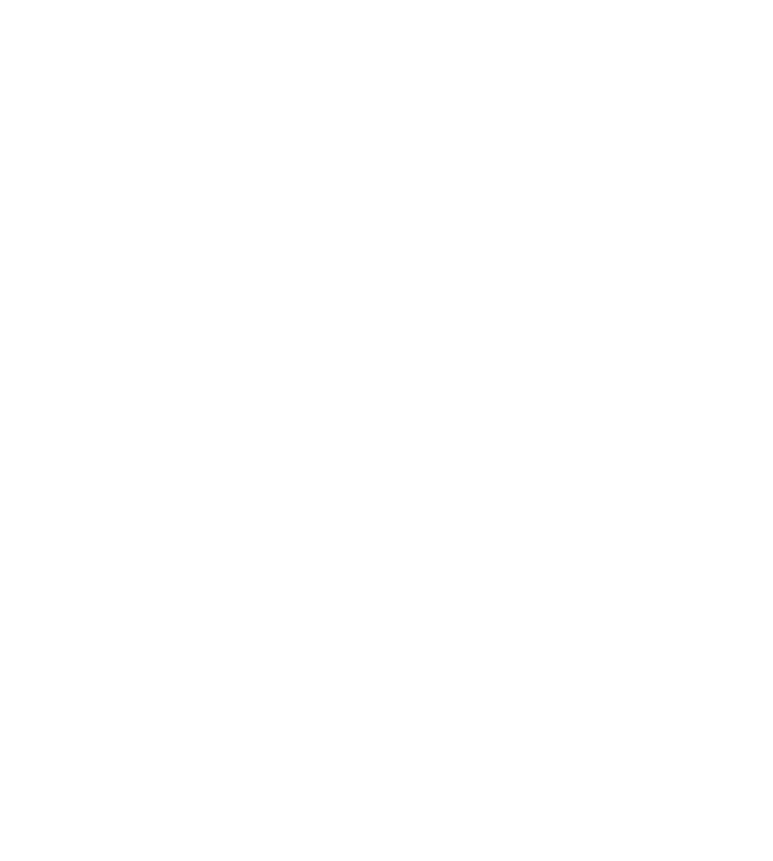
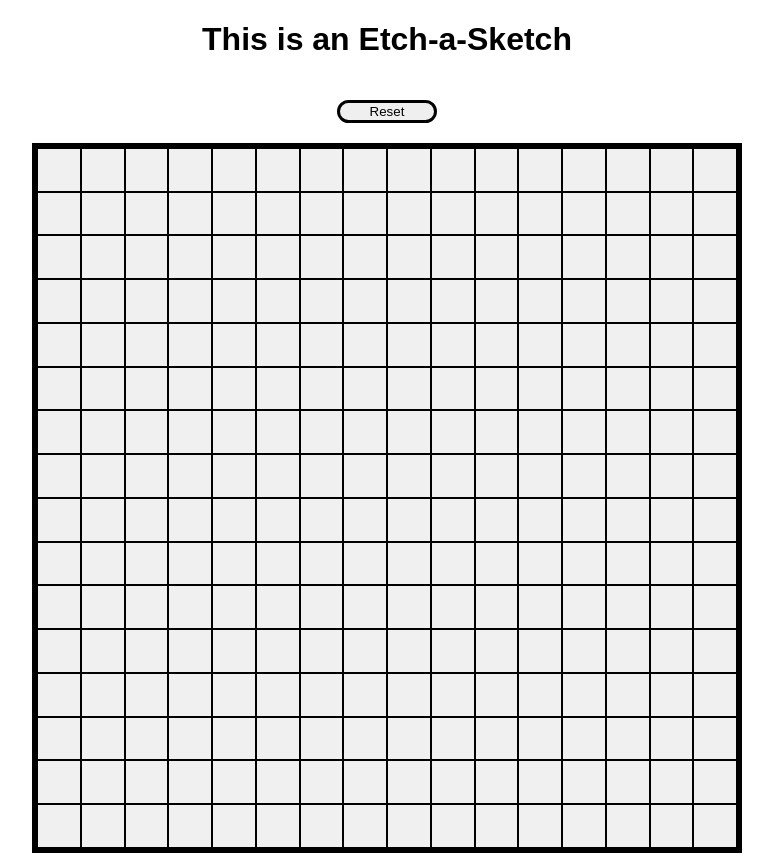
Before and after one commit to Stereww/etch-a-sketch, a plain HTML site: page index.html in a window 1280 px wide. Shown: the whole page, without its empty margins (253-1026 px from the left). Before the commit the page ends 800 px from the top, so only its background shows below. Drawn offline with Linux system fonts and the light colour scheme.

Commit message:
final commit

```diff
--- a/index.html
+++ b/index.html
@@ -6,6 +6,15 @@
   <meta charset="UTF-8"/>
 </head>
 <body>
+    <h1>This is an Etch-a-Sketch</h1>
+    <div id="etch">
+      <div id="etchGrid">
+        <button type="button" id="reset">Reset</button>
+        <div id="container">
+
+        </div>
+      </div>
+    </div>
     <script src="script.js"></script>
 </body>
 </html>
--- a/script.js
+++ b/script.js
@@ -0,0 +1,50 @@
+let gridSide = 16;
+const gridContainer = document.querySelector("#container")
+let newGridSide;
+
+function gridCalc(gridSide) {
+    gridSize = gridSide ** 2;
+    return gridSize;
+}
+
+function createDivs(gridSize) {
+    for(let i = 1; i <= gridSize; i++) {
+        let newSquare = document.createElement("div");
+        newSquare.classList = "gridSquare";
+        newSquare.addEventListener("mouseover", changeColor);
+        gridContainer.appendChild(newSquare);
+    }
+}
+
+function changeColor(cell) {
+    cell.target.style.backgroundColor = "#000000";
+}
+
+function erase(){
+    let allCells = document.querySelectorAll(".newSquare").forEach(cell => {
+        cell.style.backgroundColor = "white";
+    })
+};
+
+function cssChange(newGridSide) {
+    document.getElementById("container").style.gridTemplateRows=`repeat(${newGridSide}, 1fr)`;
+    document.getElementById("container").style.gridTemplateColumns=`repeat(${newGridSide}, 1fr)`;
+}
+
+function reset() {
+    erase();
+    newGridSide = prompt("Enter a new grid size (1 - 100)");
+    cssChange(newGridSide);
+    let newGridSize = gridCalc(newGridSide);
+    createDivs(newGridSize);
+
+}
+
+cssChange(gridSide);
+gridSize = gridCalc(gridSide);
+createDivs(gridSize);
+
+const btn = document.querySelector("#reset");
+btn.addEventListener('click', () => {
+    reset();
+})
--- a/styles.css
+++ b/styles.css
@@ -0,0 +1,45 @@
+body {
+    font-family: Arial, Helvetica, sans-serif;
+}
+
+h1 {
+    text-align: center;
+}
+
+button {
+    margin: 20px;
+    width: 100px;
+    border: 3px solid black;
+    border-radius: 15px;
+}
+
+button:hover {
+    box-shadow: 0px 0px 10px 3px #6b6b6b;
+}
+
+.gridSquare {
+    background-color: rgb(240, 240, 240);
+    border: 1px solid black;
+}
+
+.gridSquareNew {
+    background-color: rgb(82, 82, 82);
+    border: 1px solid black;
+}
+
+#etch {
+    display: flex;
+    justify-content: center;
+}
+
+#etchGrid{
+    display: grid;
+    justify-items: center;
+}
+
+#container {
+    display: grid;
+    border: 5px solid black;
+    width: 700px;
+    height: 700px;
+}
```
